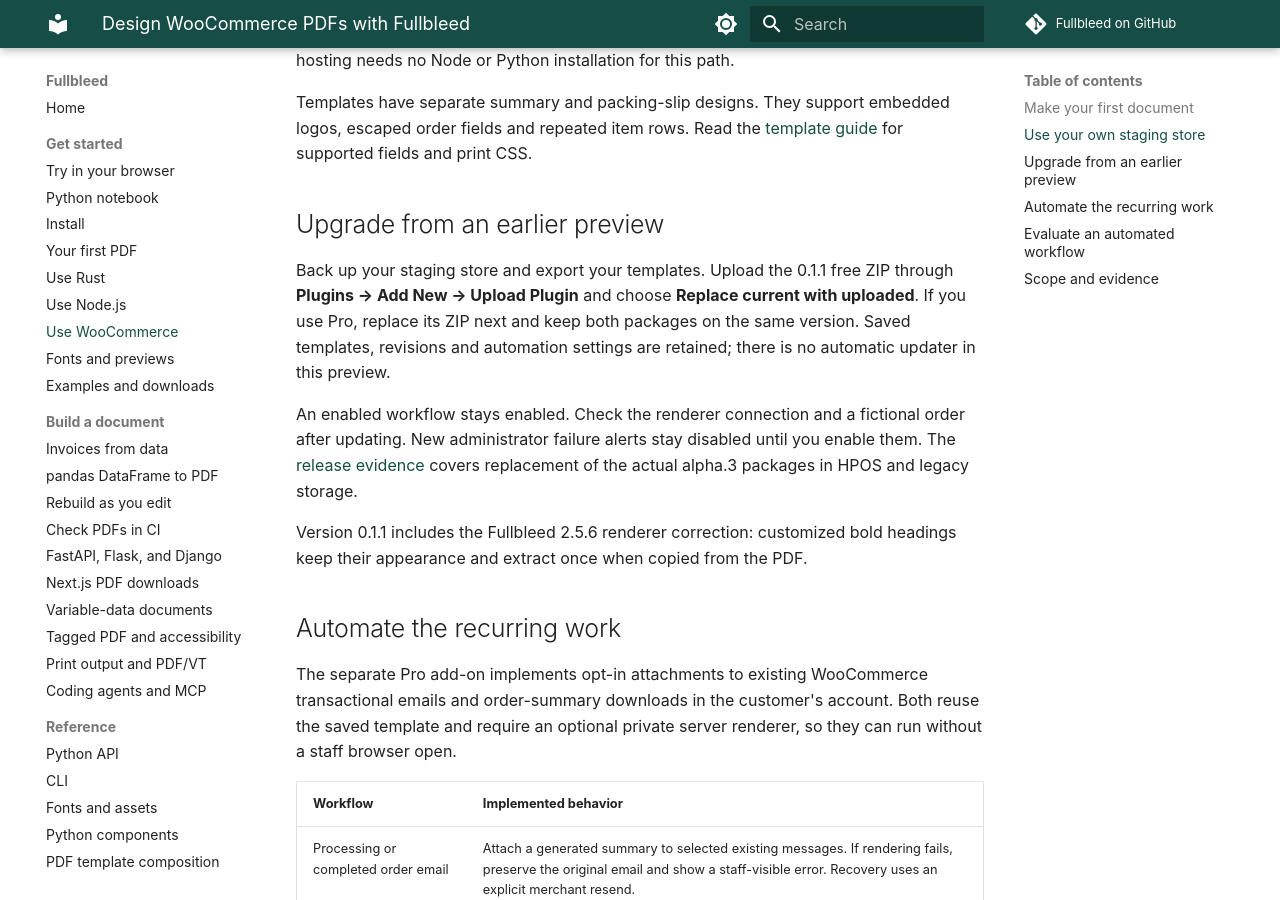
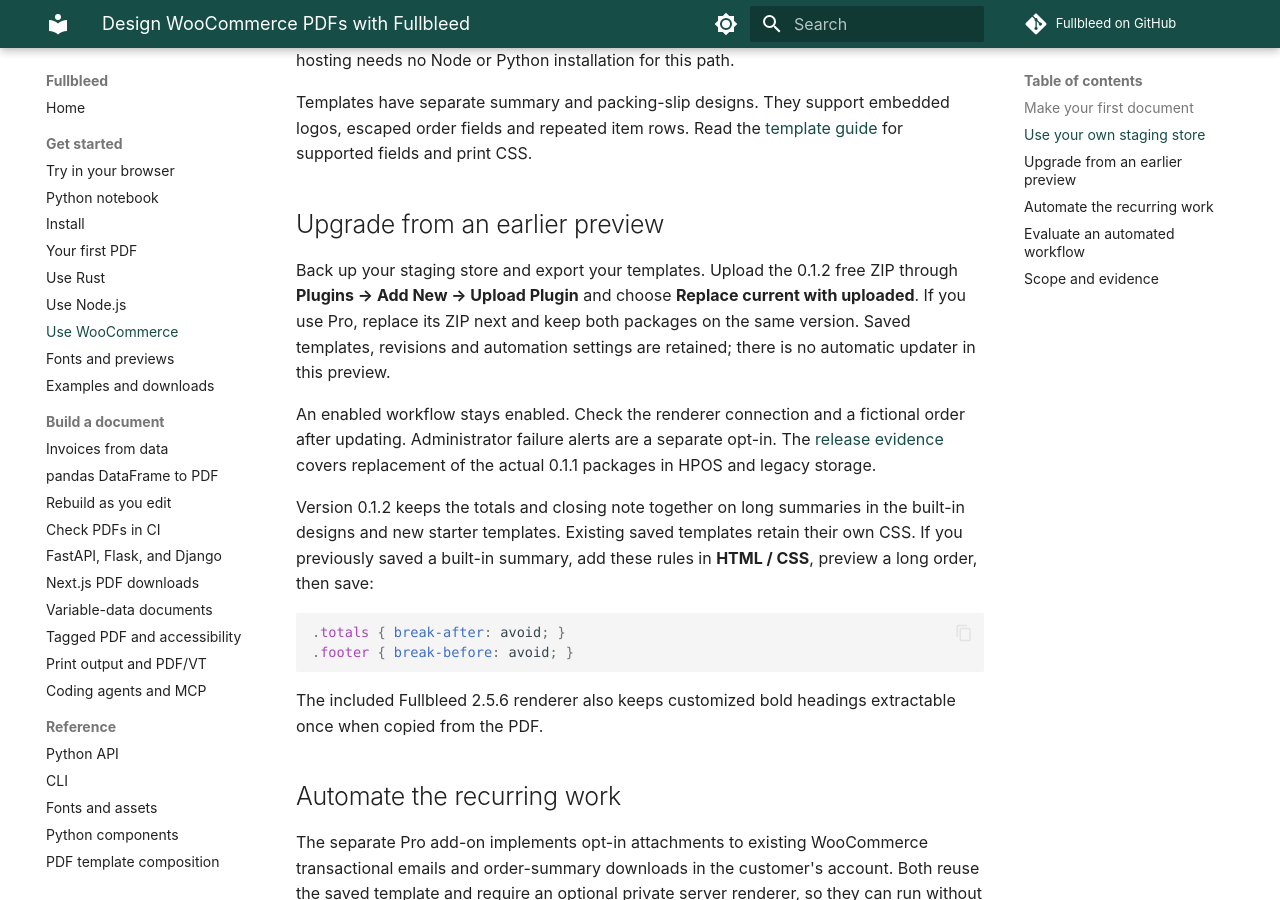
Before and after one commit to fullbleed-engine/docs, an MkDocs documentation site: the page built from docs/guides/woocommerce.md, in a window 1280 px wide and 900 px high, scrolled down 2178 px. Built offline with MkDocs 1.6.1 and Material for MkDocs 9.7.7, drawn with Linux system fonts in a browser that asks for light colours; comment, search, counter and statistics services are not loaded.

Commit message:
Document Commerce 0.1.2 pagination and upgrade path (#29)

````diff
--- a/docs/guides/woocommerce.md
+++ b/docs/guides/woocommerce.md
@@ -13,7 +13,7 @@
 sales, update subscriptions and marketplace listings are not live.
 
 [Try a sample store](https://playground.wordpress.net/?storage=temp&blueprint-url=https://raw.githubusercontent.com/fullbleed-engine/fullbleed-commerce/main/playground/blueprint.json){ .md-button .md-button--primary }
-[Download the free preview](https://github.com/fullbleed-engine/fullbleed-commerce/releases/download/v0.1.1/fullbleed-commerce-0.1.1.zip){ .md-button }
+[Download the free preview](https://github.com/fullbleed-engine/fullbleed-commerce/releases/download/v0.1.2/fullbleed-commerce-0.1.2.zip){ .md-button }
 
 ## Make your first document
 
@@ -57,19 +57,29 @@
 
 ## Upgrade from an earlier preview
 
-Back up your staging store and export your templates. Upload the 0.1.1 free
+Back up your staging store and export your templates. Upload the 0.1.2 free
 ZIP through **Plugins → Add New → Upload Plugin** and choose **Replace current
 with uploaded**. If you use Pro, replace its ZIP next and keep both packages on
 the same version. Saved templates, revisions and automation settings are retained;
 there is no automatic updater in this preview.
 
 An enabled workflow stays enabled. Check the renderer connection and a fictional
-order after updating. New administrator failure alerts stay disabled until you
-enable them. The [release evidence](https://github.com/fullbleed-engine/fullbleed-commerce/releases/tag/v0.1.1)
-covers replacement of the actual alpha.3 packages in HPOS and legacy storage.
+order after updating. Administrator failure alerts are a separate opt-in.
+The [release evidence](https://github.com/fullbleed-engine/fullbleed-commerce/releases/tag/v0.1.2)
+covers replacement of the actual 0.1.1 packages in HPOS and legacy storage.
 
-Version 0.1.1 includes the Fullbleed 2.5.6 renderer correction: customized bold
-headings keep their appearance and extract once when copied from the PDF.
+Version 0.1.2 keeps the totals and closing note together on long summaries in
+the built-in designs and new starter templates. Existing saved templates retain
+their own CSS. If you previously saved a built-in summary, add these rules in
+**HTML / CSS**, preview a long order, then save:
+
+```css
+.totals { break-after: avoid; }
+.footer { break-before: avoid; }
+```
+
+The included Fullbleed 2.5.6 renderer also keeps customized bold headings
+extractable once when copied from the PDF.
 
 ## Automate the recurring work
 
@@ -139,7 +149,7 @@
 and unsupported glyphs, preserves the platform's amounts and does not recalculate
 tax. Validate your own order shapes and language coverage on staging.
 
-The [release](https://github.com/fullbleed-engine/fullbleed-commerce/releases/tag/v0.1.1)
+The [release](https://github.com/fullbleed-engine/fullbleed-commerce/releases/tag/v0.1.2)
 includes checksums, readable source and license notices. WordPress plugin code
 is GPL-compatible; Fullbleed core remains MIT. The
 [verification record](https://github.com/fullbleed-engine/fullbleed-commerce/blob/main/docs/verification.md)
````
